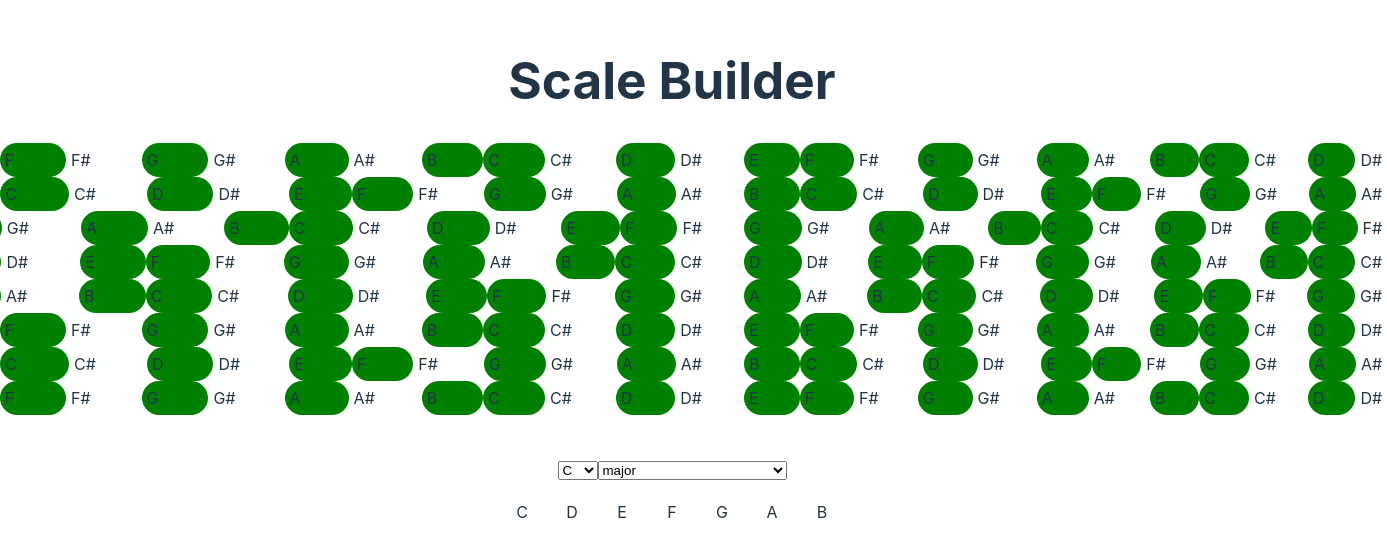
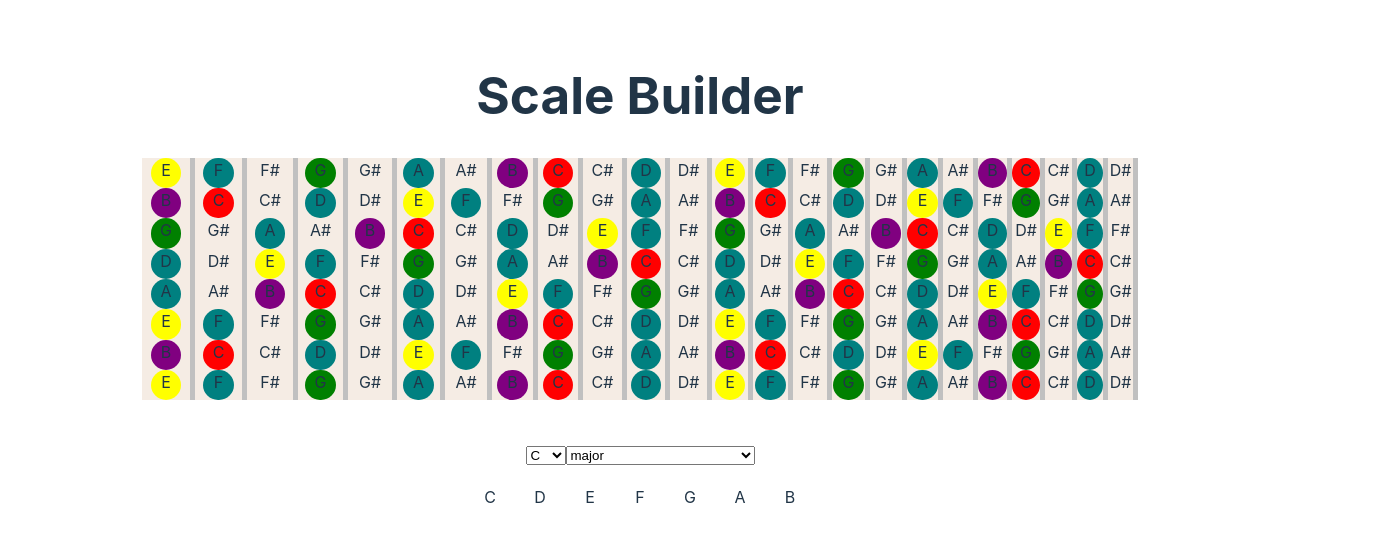
Before and after one commit to derrek-gass/fretboard-mastery, a React (Vite) app: page / in a window 1280 px wide. Shown: the part 108-664 px from the top of the page, 1387 px wide, since content can reach past the window. Built offline with nearby package versions, Linux system fonts and the light colour scheme.

Commit message:
adding colored circles

```diff
--- a/src/GuitarString.tsx
+++ b/src/GuitarString.tsx
@@ -10,15 +10,17 @@ function GuitarString(props: { notes: string[], keys: string[], string: string,
     let spans = [];
     for (let i = 0; i < frets; i++) {
       const note = keys[(stringIndex + i) % keys.length];
+      console.log(note);
       const stringWidth = 48 - i;
       if (notes.includes(note)) {
+        const backgroundColor = note === notes[0] ? "#FF0000" : note === notes[4] ? "green" : note === notes[2] ? "yellow" : note === notes[6] ? "purple" : "teal";
         spans.push(
-            <span style={{backgroundColor: "green", borderRadius: "25px", padding: "5px", display: "flex"}}>
-              <span style={{marginRight: `${stringWidth}px`, textAlign: "center"}}>{note}</span>
-            </span>
+          <div style={{ textAlign: "center", width: `${stringWidth}px`, display: "flex", justifyContent: "center", borderRight: "5px solid silver"}}>
+            <span style={{ backgroundColor: `${backgroundColor}`, width: "3ch", height: "3ch", borderRadius: "50%"}}>{note}</span>
+            </div>
             );
       } else {
-        spans.push(<span style={{marginRight: `${stringWidth}px`, textAlign: "center", padding: "5px", display: "flex"}}>{note}</span>);
+        spans.push(<div style={{width: `${stringWidth}px`, textAlign: "center", borderRight: "5px solid silver"}}>{note}</div>);
       }
     }
     return spans;
@@ -26,7 +28,7 @@ function GuitarString(props: { notes: string[], keys: string[], string: string,
 
     return (
       <>
-      <div style={{justifyContent: "center", display: "flex"}}>
+      <div style={{justifyContent: "center", display: "flex", textAlign: "center", backgroundColor: "#f5ece4"}}>
         {buildScaleForString(string, frets)}
       </div>
       </>
```
